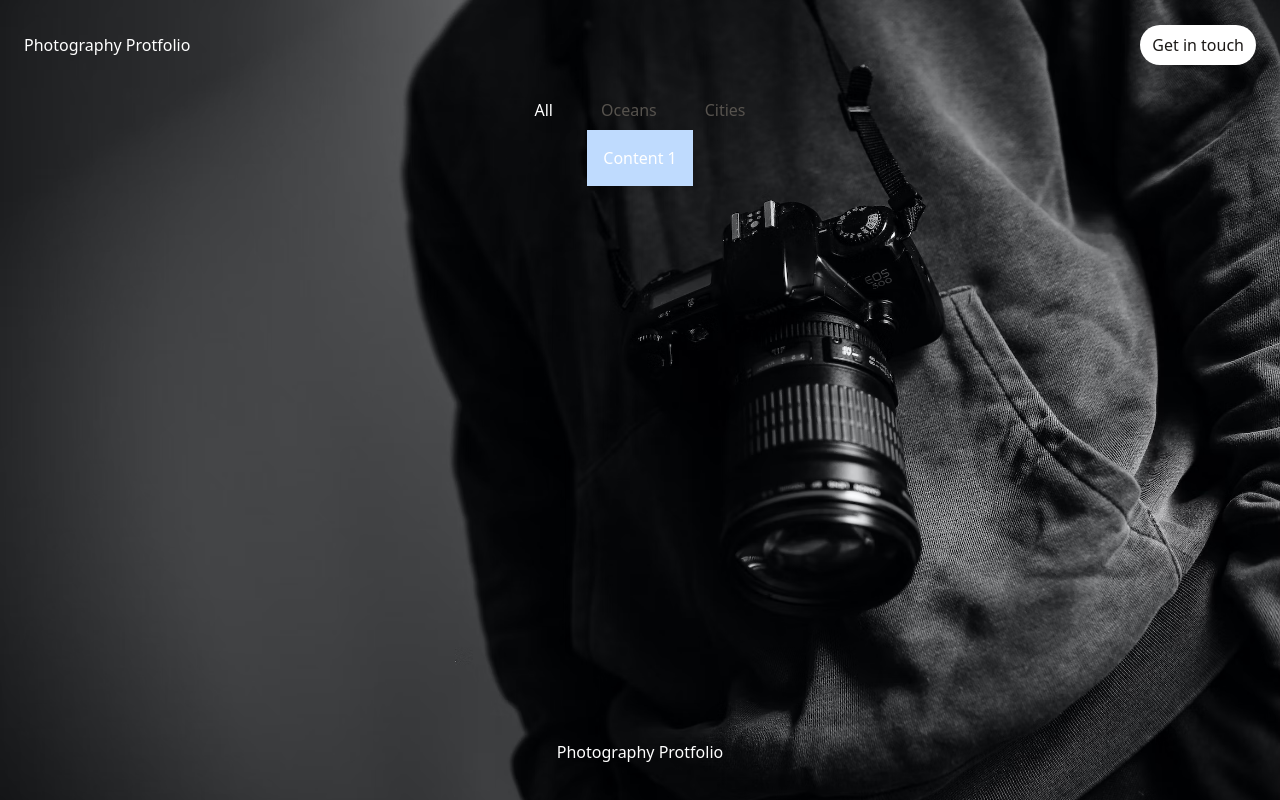
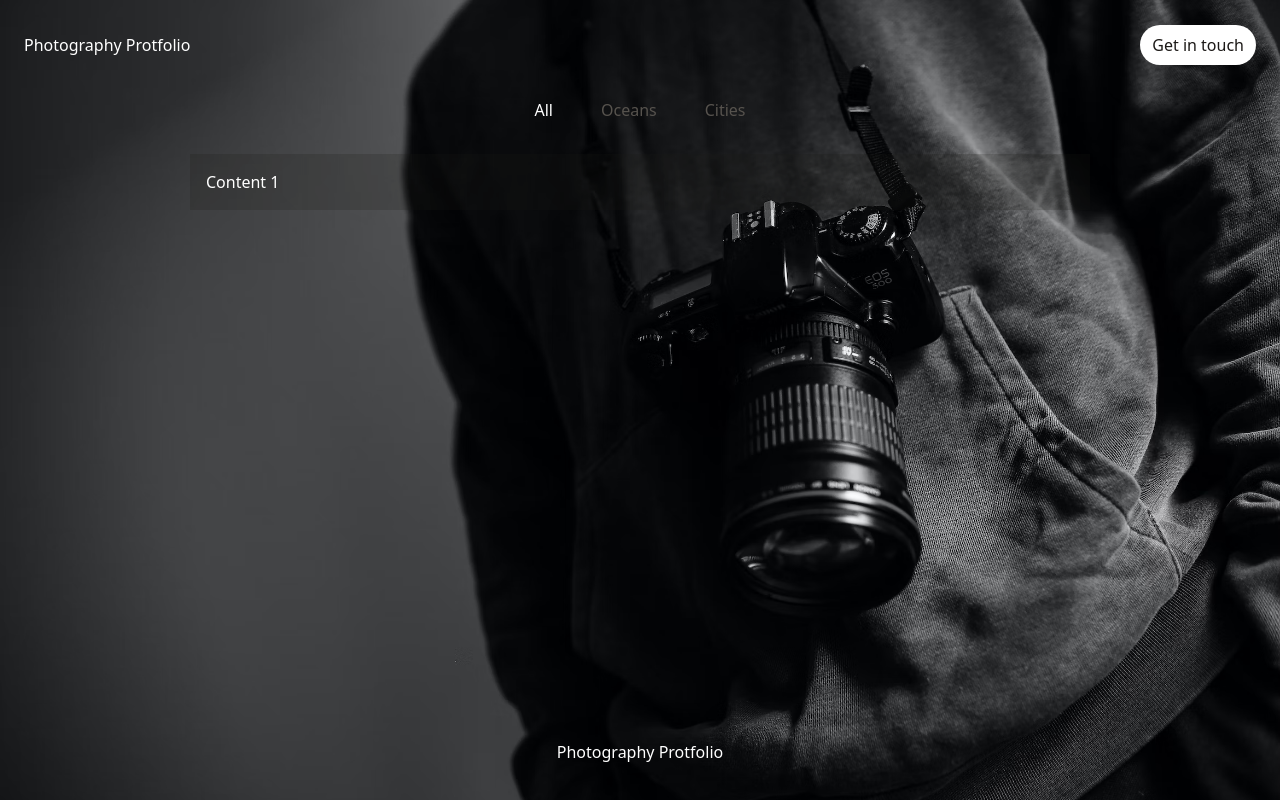
Before and after one commit to Elliott-byte/photography-portfolio, a Next.js app: page / in a window 1280 px wide. Built offline with nearby package versions, Linux system fonts and the light colour scheme.

Commit message:
complete layout

```diff
--- a/src/pages/index.tsx
+++ b/src/pages/index.tsx
@@ -24,16 +24,19 @@ export default function Home() {
   return (
     <div className="flex flex-col h-full bg-top bg-cover"
     style={{backgroundImage: "url('/photography-bg.png')"}}>
-      <Head>
+      {/* <Head>
         <title>Create Next App</title>
         <meta name="description" content="Generated by create next app" />
         <link rel="icon" href="/favicon.ico" />
-      </Head>
-      <head className="flex justify-between items-center h-[90px] px-6">
+      </Head> */}
+      <header className="flex justify-between items-center h-[90px] px-6">
+      <title>Create Next App</title>
+        <meta name="description" content="Generated by create next app" />
+        <link rel="icon" href="/favicon.ico" />
         {/* <div className="text-transparent">hm</div> */}
         <div className='text-center'>Photography Protfolio</div>
         <Link href="#" className="rounded-3xl bg-white text-stone-900 px-3 py-2 hover:bg-opacity-90">Get in touch</Link>
-      </head>
+      </header>
       <main className='grow'>
         <div className='flex flex-col items-center'>
           <Tab.Group>
@@ -49,8 +52,8 @@ export default function Home() {
                         </Tab>
             ))}
           </Tab.List>
-          <Tab.Panels>
-            <Tab.Panel className="bg-blue-200 h-full max-w-[900px] w-full p-2 sm:p-4">Content 1</Tab.Panel>
+          <Tab.Panels className="h-full bg-stone-900 bg-opacity-20 max-w-[900px] w-full p-2 sm:p-4 my-6">
+            <Tab.Panel >Content 1</Tab.Panel>
             <Tab.Panel>Content 2</Tab.Panel>
             <Tab.Panel>Content 3</Tab.Panel>
           </Tab.Panels>
```
